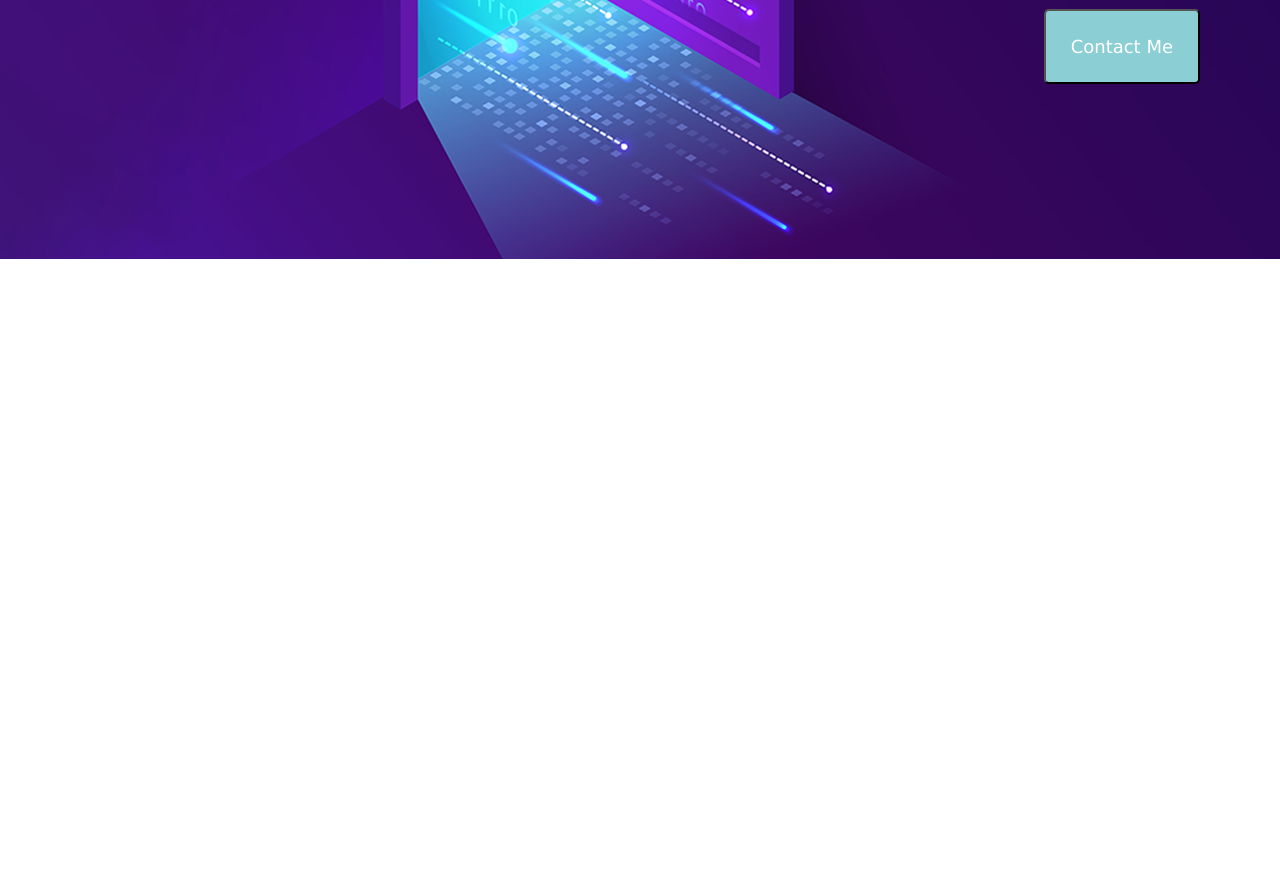
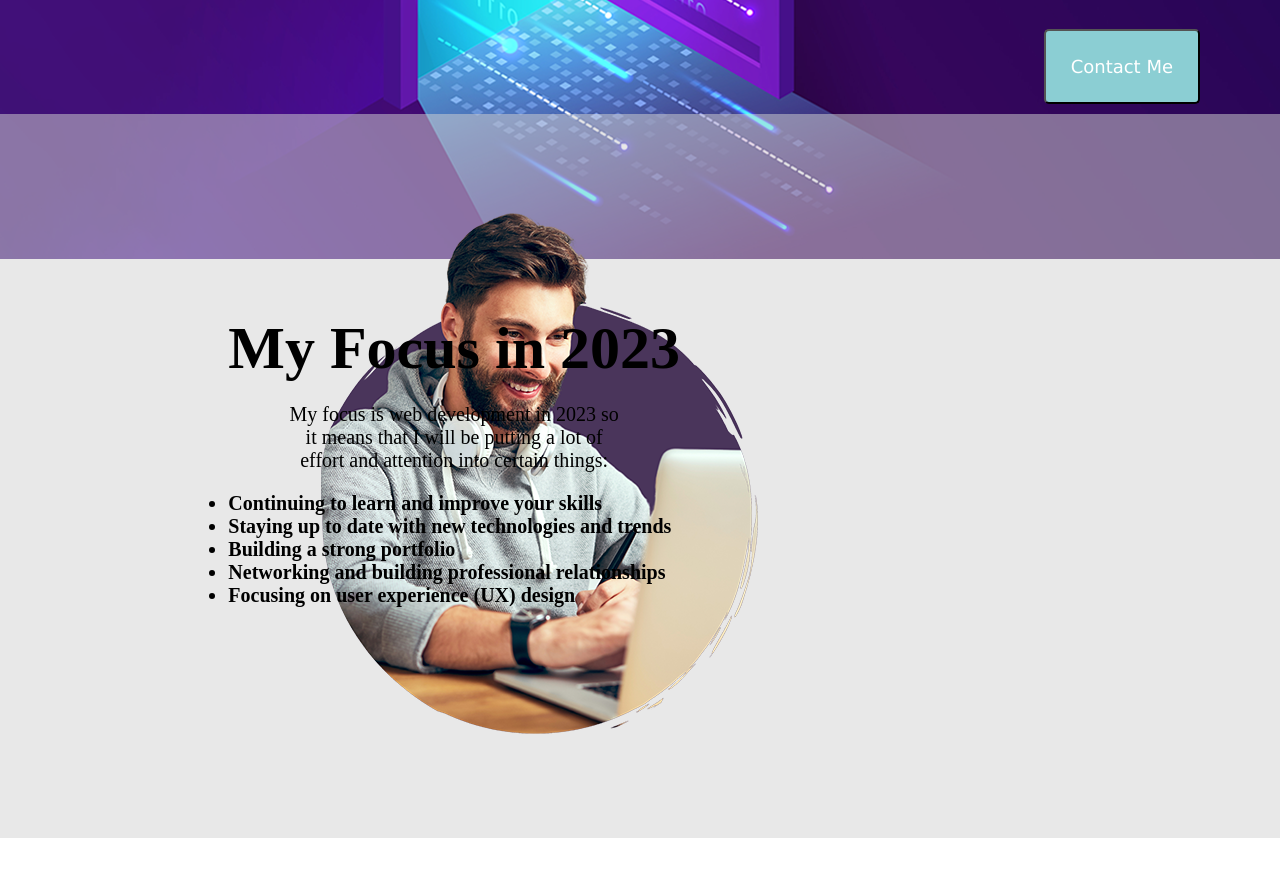
Before and after one commit to aasifantue007/assignment-1-phero, a plain HTML site: page index.html in a window 1280 px wide. Shown: the part 541-1418 px from the top of the page. Before the commit the page ends 804 px from the top, so only its background shows below. Drawn offline with Linux system fonts and the light colour scheme.

Commit message:
Middle-Section-Done

```diff
--- a/index.html
+++ b/index.html
@@ -14,15 +14,32 @@
             <h1 class="banner-text"><span class="blue-font">Excellence</span> is the key <br> that opens <span class="blue-font">successes' door</span></h1>
             <p class="banner-paragraph">There are multiple ways to enter into a new career, <br> there are many different opportunities available to pursue <br> but I have chosen web development as my future career,  <br>and I am determined to become a successful web developer in 2023</p>
             <button class="banner-button">Contact Me</button>
+        </div>
+
+        </div>
+        </div>
+    </header>
+    <section>
+        <div class="middle-part">
+            <img class="person-image" src="images/person.png" alt="">
+        <div class="my-focus">
+            <h2 class="middle-head">My Focus in 2023</h2>
+            <p class="focus-paragraph">My focus is web development in 2023 so <br>it means that I will be putting a lot of <br>effort and attention into certain things:</p>
+            <ul class="section-list" >
+                <li>Continuing to learn and improve your skills</li>
+                <li>Staying up to date with new technologies and trends</li>
+                <li>Building a strong portfolio</li>
+                <li>Networking and building professional relationships</li>
+                <li>Focusing on user experience (UX) design</li>
+            </ul>
+        </div>
 
 
 
 
         </div>
 
-        </div>
-        </div>
-    </header>
+    </section>
 
 </body>
 </html>
--- a/styles/style.css
+++ b/styles/style.css
@@ -37,6 +37,7 @@
     top:550px;
     right:80px;
     padding: 25px;
+    margin-top: 20px;
     background-color: #8BCED3;
     font-size: 18px;
     border-radius: 5px;
@@ -46,3 +47,40 @@
 .blue-font{
     color: #8BCED3;
 }
+/* Middle Section */
+.middle-part{
+    display: flex;
+    justify-content: space-between;
+    background-color: rgba(211, 211, 211, 0.514);
+    position:relative;
+    bottom: 145px;
+}
+.person-image{
+    position: relative;
+    left: 250px;
+}
+.my-focus{
+    position: relative;
+    right: 600px;
+    top:200px
+
+}
+.middle-head{
+    font-size: 60px;
+    text-align: center;
+    font-weight: 900;
+    padding-bottom: 10px;
+}
+.focus-paragraph{
+    text-align: center;
+    font-size: 20px;
+    padding-top: 10px;
+
+}
+.section-list{
+    padding-top: 20px;
+    font-size: 20px;
+    font-weight: 700;
+    text-align: left;
+
+}
```
